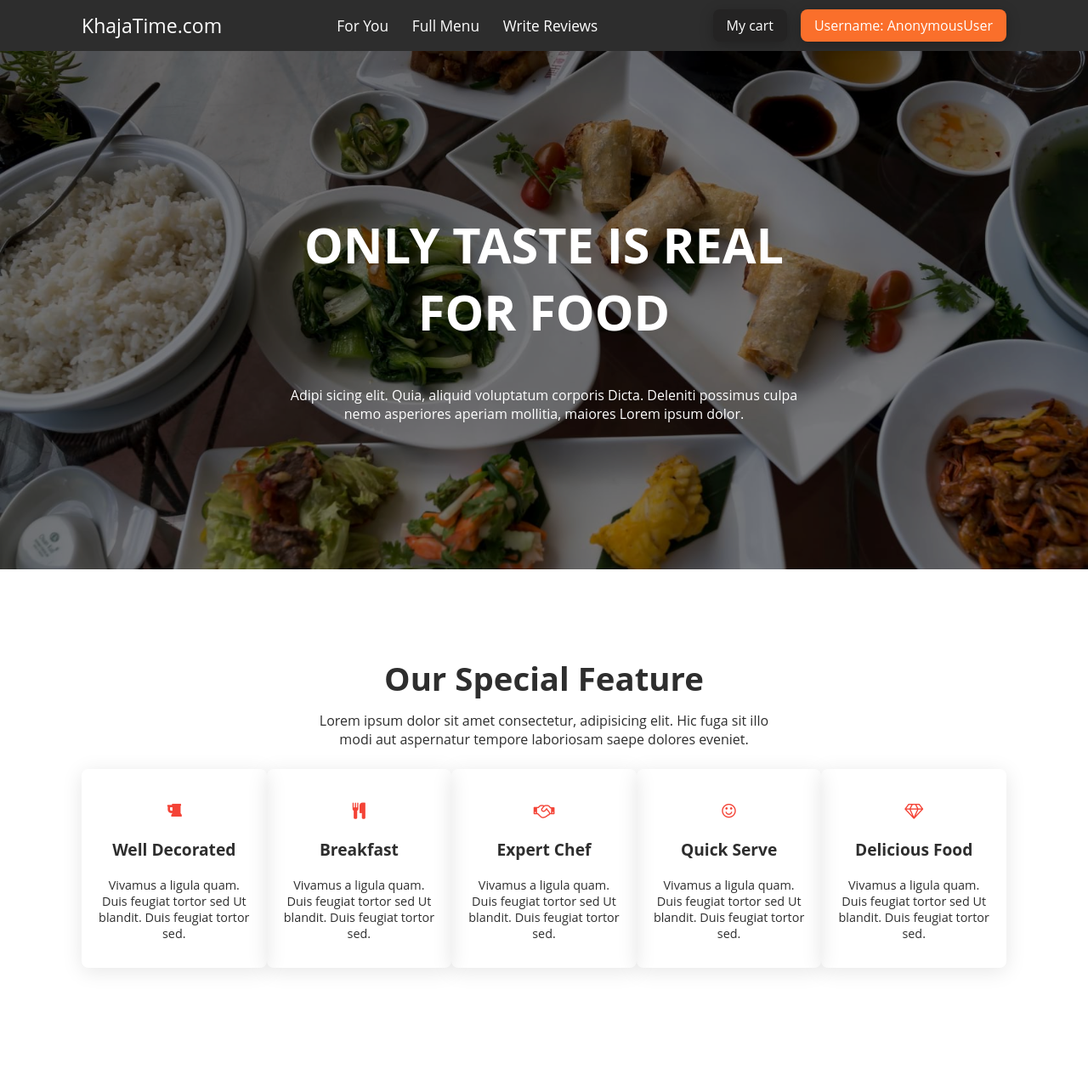
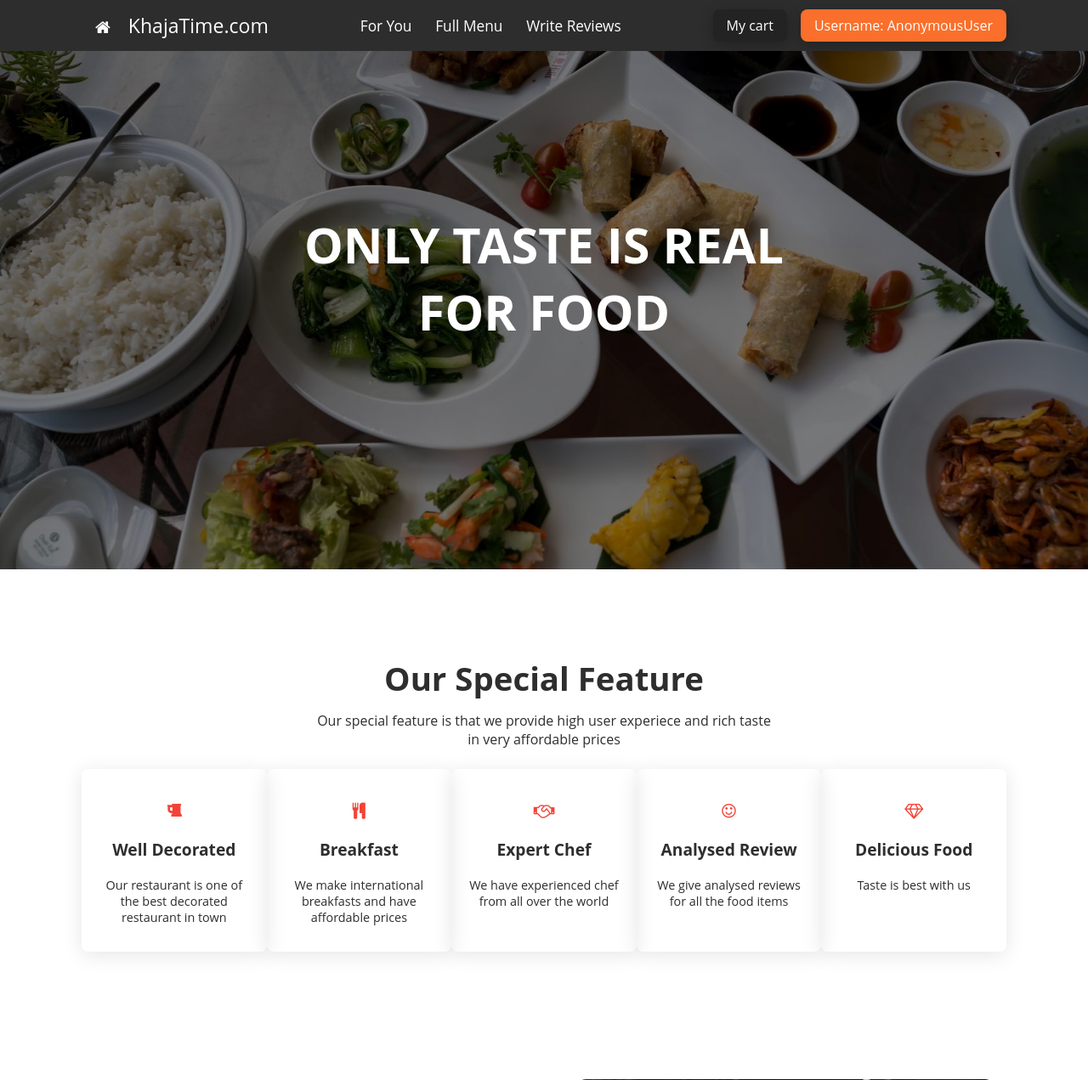
Before and after one commit to jasonkhadka2000/KhajaTime, a Django app: page /foryou/ in a window 1280 px wide. Shown: the top 1271 px of the page at 85% size. Run offline with Django 3.2, Linux system fonts and the light colour scheme; data comes from the database, SQL or seed files in the repository; some libraries are stand-ins or nearby versions.

Commit message:
this is commit

```diff
--- a/restaurant/models.py
+++ b/restaurant/models.py
@@ -23,8 +23,8 @@ class FoodItem(models.Model):
 
 
 class Orders(models.Model):
-    order_firstname=models.CharField(max_length=12,default="xyz")
-    order_lastname=models.CharField(max_length=12,default="karki")
+    # order_firstname=models.CharField(max_length=12,default="xyz")
+    # order_lastname=models.CharField(max_length=12,default="karki")
     order_username=models.CharField(max_length=20,default="")
     order_id=models.IntegerField(default=0)
     order_contact1=models.CharField(max_length=20,default="")
@@ -37,7 +37,7 @@ class Orders(models.Model):
     def __str__(self):
         # return (self.order_firstname)
         if self.order_track == "onprocess":
-            return (self.order_firstname)
+            return (self.order_track)
         else:
             return (self.order_track)
 
@@ -46,6 +46,7 @@ class Orders(models.Model):
 class Review(models.Model):
     username=models.TextField(max_length=20)
     review=models.TextField(max_length=300)
+    sentiment=models.TextField(max_length=20,default="")
 
     def __str__(self):
         return self.username
--- a/restaurant/templates/restaurant/baseforhome.html
+++ b/restaurant/templates/restaurant/baseforhome.html
@@ -15,16 +15,21 @@
   <link rel="stylesheet" href="{%static 'style.css'%}" />
 
   <!-- Link Swiper's CSS -->
+  <!-- <link rel="stylesheet" href="https://maxcdn.bootstrapcdn.com/bootstrap/3.4.1/css/bootstrap.min.css"> -->
   <link rel="stylesheet" href="https://unpkg.com/swiper/swiper-bundle.min.css" />
-
+  <!-- <link rel="stylesheet" href="https://cdn.jsdelivr.net/npm/bootstrap@4.0.0/dist/css/bootstrap.min.css" integrity="sha384-Gn5384xqQ1aoWXA+058RXPxPg6fy4IWvTNh0E263XmFcJlSAwiGgFAW/dAiS6JXm" crossorigin="anonymous"> -->
+  <!-- <script src="https://ajax.googleapis.com/ajax/libs/jquery/3.6.1/jquery.min.js"></script> -->
+  <!-- <script src="https://maxcdn.bootstrapcdn.com/bootstrap/3.4.1/js/bootstrap.min.js"></script> -->
 
   <title>{{title}}</title>
 </head>
 
 <body>
+  <div>
   <section class="navbar bg-secondary fixed-top full-width" style="z-index: 1000;">
     <nav class="text-light flex justify-between wrapper-x items-center">
       <div class="title-xs">
+        <a href="#" class="mx-md text-light"> <i class="fa fa-home"></i></a>
         <a class="nav-items mr-lg text-light" href="{%url 'foryou'%}">KhajaTime.com</a>
       </div>
       <div class="nav-links">
@@ -50,17 +55,19 @@
     </nav>
 
   </section>
-  {% for message in messages  %}
-      <div class="alert alert-{{ message.tags }} alert-dismissible fade show" role="alert">
-            <strong></strong>{{ message }}
-            <button type="button" class="close" data-dismiss="alert" aria-label="Close">
-              <span aria-hidden="true">&times;</span>
-            </button>
-          </div>
-      {% endfor %}
+   </div>
+
+  {% if messages %}
+<ul class="messages">
+    {% for message in messages %}
+    <li{% if message.tags %} class="{{ message.tags }}"{% endif %}>{{ message }}</li>
+    {% endfor %}
+</ul>
+{% endif %}
 
   <div class="container">
     {% block content %}
+
     {% endblock%}
   </div>
 
@@ -71,7 +78,7 @@
           <div class="title-xs mb-lg">KhajaTime</div>
           <div>
             <p>
-              Khajaghar is the fastest, easiest and most convenient way to
+              KhajaTime is the fastest, easiest and most convenient way to
               enjoy the best food of your favourite restaurants wherever you
               want to.
               <a href="{%url 'about'%}" class="text-primary">Click here!</a>
@@ -115,11 +122,15 @@
       </div>
       <div class="copyright text-center full-width">
         <p>
-          <i class="fa fa-copyright"></i> 2021 Copyright MeroKhajaghar.com
+          <i class="fa fa-copyright"></i> 2021 Copyright KhajaTime.com
         </p>
       </div>
     </footer>
   </section>
+  <script src="https://code.jquery.com/jquery-3.2.1.slim.min.js" integrity="sha384-KJ3o2DKtIkvYIK3UENzmM7KCkRr/rE9/Qpg6aAZGJwFDMVNA/GpGFF93hXpG5KkN" crossorigin="anonymous"></script>
+    <script src="https://cdn.jsdelivr.net/npm/popper.js@1.12.9/dist/umd/popper.min.js" integrity="sha384-ApNbgh9B+Y1QKtv3Rn7W3mgPxhU9K/ScQsAP7hUibX39j7fakFPskvXusvfa0b4Q" crossorigin="anonymous"></script>
+    <script src="https://cdn.jsdelivr.net/npm/bootstrap@4.0.0/dist/js/bootstrap.min.js" integrity="sha384-JZR6Spejh4U02d8jOt6vLEHfe/JQGiRRSQQxSfFWpi1MquVdAyjUar5+76PVCmYl" crossorigin="anonymous"></script>
+  </body>
 </body>
 
 </html>
--- a/restaurant/templates/restaurant/foryou.html
+++ b/restaurant/templates/restaurant/foryou.html
@@ -9,9 +9,7 @@
         ONLY TASTE IS REAL FOR FOOD
       </h1>
       <p class="text-center text-light title-xxs mb-lg">
-        Adipi sicing elit. Quia, aliquid voluptatum corporis Dicta. Deleniti
-        possimus culpa nemo asperiores aperiam mollitia, maiores Lorem ipsum
-        dolor.
+
       </p>
     </div>
   </div>
@@ -19,34 +17,35 @@
   <div class="features wrapper">
     <div class="heading text-center half-width m-auto">
       <h3 class="title-md" style="margin-bottom: -3px;">Our Special Feature</h3>
-      <p class="title-xxs">Lorem ipsum dolor sit amet consectetur, adipisicing elit. Hic fuga sit illo modi aut
-        aspernatur tempore laboriosam saepe dolores eveniet.</p>
+      <p class="title-xxs">Our special feature is that we provide high user experiece and rich taste in
+        very affordable prices
+      </p>
     </div>
     <div class="feat flex wrap mt-lg">
       <div class="card text-center flex-1">
         <p class="title-xs text-danger"><i class="fa fa-beer"></i></p>
         <p class="title-xs bold">Well Decorated</p>
-        <p>Vivamus a ligula quam. Duis feugiat tortor sed Ut blandit. Duis feugiat tortor sed.</p>
+        <p>Our restaurant is one of the best decorated restaurant in town</p>
       </div>
       <div class="card text-center flex-1">
         <p class="title-xs text-danger"><i class="fa fa-cutlery"></i></p>
         <p class="title-xs bold">Breakfast</p>
-        <p>Vivamus a ligula quam. Duis feugiat tortor sed Ut blandit. Duis feugiat tortor sed.</p>
+        <p>We make international breakfasts and have affordable prices</p>
       </div>
       <div class="card text-center flex-1">
         <p class="title-xs text-danger"><i class="fa fa-handshake-o"></i></p>
         <p class="title-xs bold">Expert Chef</p>
-        <p>Vivamus a ligula quam. Duis feugiat tortor sed Ut blandit. Duis feugiat tortor sed.</p>
+        <p>We have experienced chef from all over the world</p>
       </div>
       <div class="card text-center flex-1">
         <p class="title-xs text-danger"><i class="fa fa-smile-o"></i></p>
-        <p class="title-xs bold">Quick Serve</p>
-        <p>Vivamus a ligula quam. Duis feugiat tortor sed Ut blandit. Duis feugiat tortor sed.</p>
+        <p class="title-xs bold">Analysed Review</p>
+        <p>We give analysed reviews for all the food items</p>
       </div>
       <div class="card text-center flex-1">
         <p class="title-xs text-danger"><i class="fa fa-diamond"></i></p>
         <p class="title-xs bold">Delicious Food</p>
-        <p>Vivamus a ligula quam. Duis feugiat tortor sed Ut blandit. Duis feugiat tortor sed.</p>
+        <p>Taste is best with us</p>
       </div>
     </div>
   </div>
--- a/restaurant/templates/restaurant/index.html
+++ b/restaurant/templates/restaurant/index.html
@@ -7,11 +7,9 @@
       {% load static %}
       <img src="{% static 'images/home-cover.jpg' %}" alt="My image" class="full-width">
       <div class="image-wrap-content" style="text-align: center;">
-        <h1 class="text-center text-light title-lg">ONLY TASTE IS REAL FOR FOOD</h1>
+        <h1 class="text-center text-light title-lg">ONLY TASTE IS REAL FOR OUR FOOD</h1>
         <p class="text-center text-light title-xxs mb-lg">
-          Adipi sicing elit. Quia, aliquid voluptatum corporis Dicta.
-          Deleniti possimus culpa nemo asperiores aperiam
-          mollitia, maiores Lorem ipsum dolor.
+
         </p>
       </div>
     </div>
--- a/restaurant/views.py
+++ b/restaurant/views.py
@@ -8,6 +8,8 @@ from .forms import EditProfileForm
 import json
 from django.contrib.auth.forms import PasswordChangeForm
 from .models import FoodItem,Category,Orders,Review,SpecialItem
+from . import logistic as p
+
 
 cart_price=dict()
 cart_name=dict()
@@ -214,18 +216,29 @@ def checkout(request):
     # return HttpResponse("checking out mrjk")
     return render(request,"restaurant/orderform.html",{"productsquantity":cart_quantity,"productsname":cart_name,"productsprice":cart_price,"total":total,"title":"Checkout"})
 
+#using model
 
 def reviews(request):
     uname=request.user.username
-    print(uname)
+    postivecount=0
+    negativecount=0
+    allreviews=Review.objects.all()
+    total=len(allreviews)
+    for r in allreviews:
+        if r.sentiment=="postive":
+            postivecount=postivecount+1
+        if r.sentiment=="negative":
+            negativecount==negativecount+1
+
     if request.method=="POST":
         username=request.user
         review=request.POST.get('review','default')
-        newreview=Review(username=username,review=review)
+        messages.success(request,"review added")
+        newreview=Review(username=username,review=review,sentiment=p.prediction(review))
         newreview.save()
         return redirect('reviews')
     allreviews=Review.objects.all()
-    return render(request, 'restaurant/reviews.html',{"reviews":allreviews,"uname":uname,"title":"Reviews"})
+    return render(request, 'restaurant/reviews.html',{"reviews":allreviews,"uname":uname,"title":"Reviews","postive":round((postivecount/total)*100,2),"negative":round((negativecount/total)*100,2)})
 
 def removereview(request,id=-1):
     Review.objects.filter(id=id).delete()
@@ -248,8 +261,8 @@ def confirmorder(request):
     print(finalorder)
     if request.method=="POST":
         result = json.dumps(finalorder)
-        order_firstname=request.user.first_name
-        order_lastname="khadka"
+        # order_firstname=request.user.first_name
+        # order_lastname="khadka"
         order_username=request.user.username
         order_id=request.user.id
         order_contact1=request.POST.get('contact1',"")
@@ -258,7 +271,7 @@ def confirmorder(request):
         order_location=request.POST.get('location',"")
         order_allorders=result
         if order_contact1!="" and order_location!="":
-            new_order=Orders(order_firstname=order_firstname,order_lastname=order_lastname,order_username=order_username,order_id=order_id,order_contact1=order_contact1,order_contact2=order_contact2,order_email=order_email,order_location=order_location,order_allorders=order_allorders)
+            new_order=Orders(order_username=order_username,order_id=order_id,order_contact1=order_contact1,order_contact2=order_contact2,order_email=order_email,order_location=order_location,order_allorders=order_allorders)
             new_order.save()
             cart_price={}
             cart_name={}
```
Also changed, not shown: RMS/settings.py (+19 -0 lines), restaurant/logistic.py (added, +111 -0 lines), restaurant/templates/restaurant/base.html (+4 -3 lines), restaurant/templates/restaurant/reviews.html (+7 -5 lines), db.sqlite3, media/restaurant/images/biryani.jpg (added), restaurant/migrations/0012_alter_fooditem_rating.py (added), restaurant/migrations/0013_remove_orders_order_firstname_and_more.py (added), restaurant/migrations/0014_review_sentiment.py (added), 6 other files.
